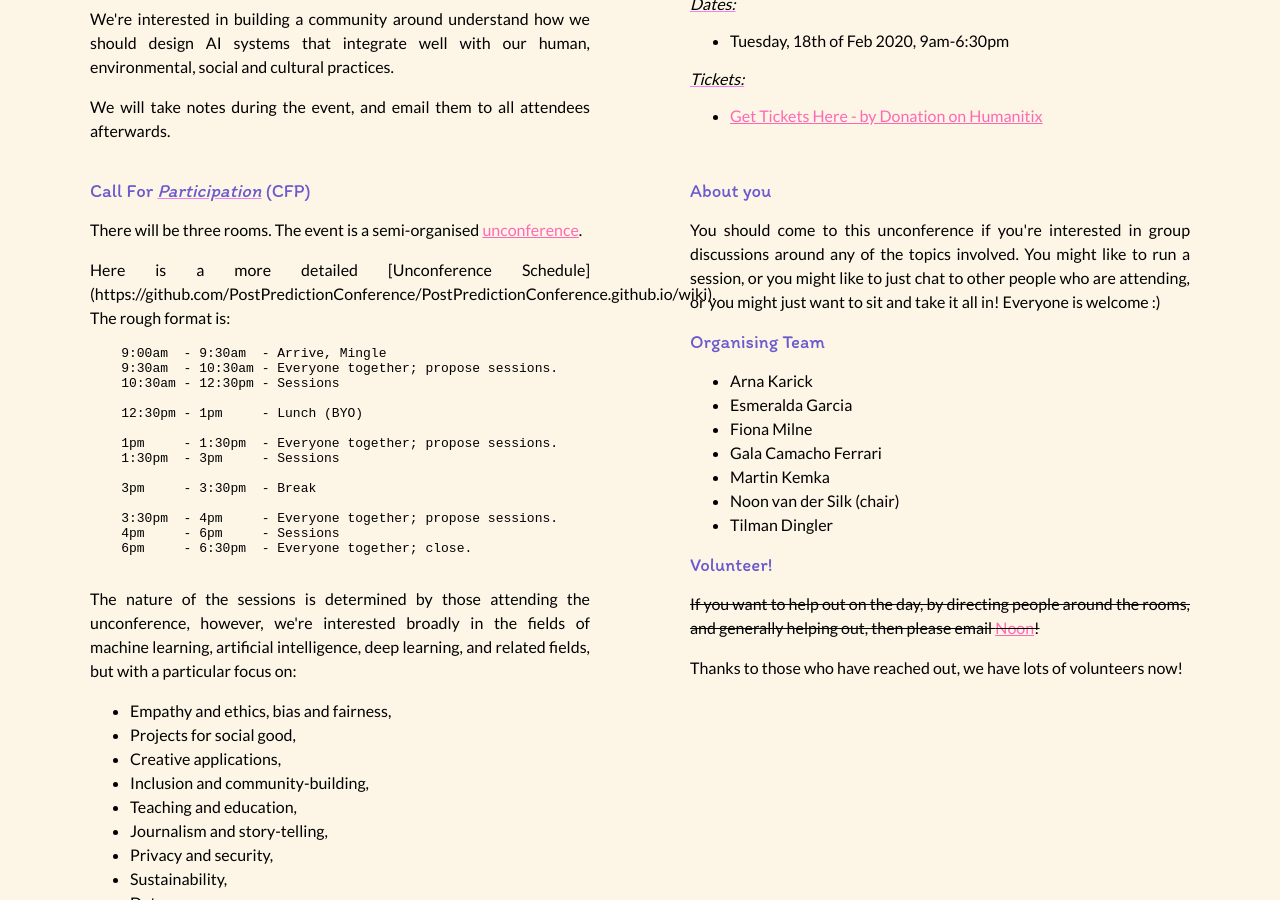
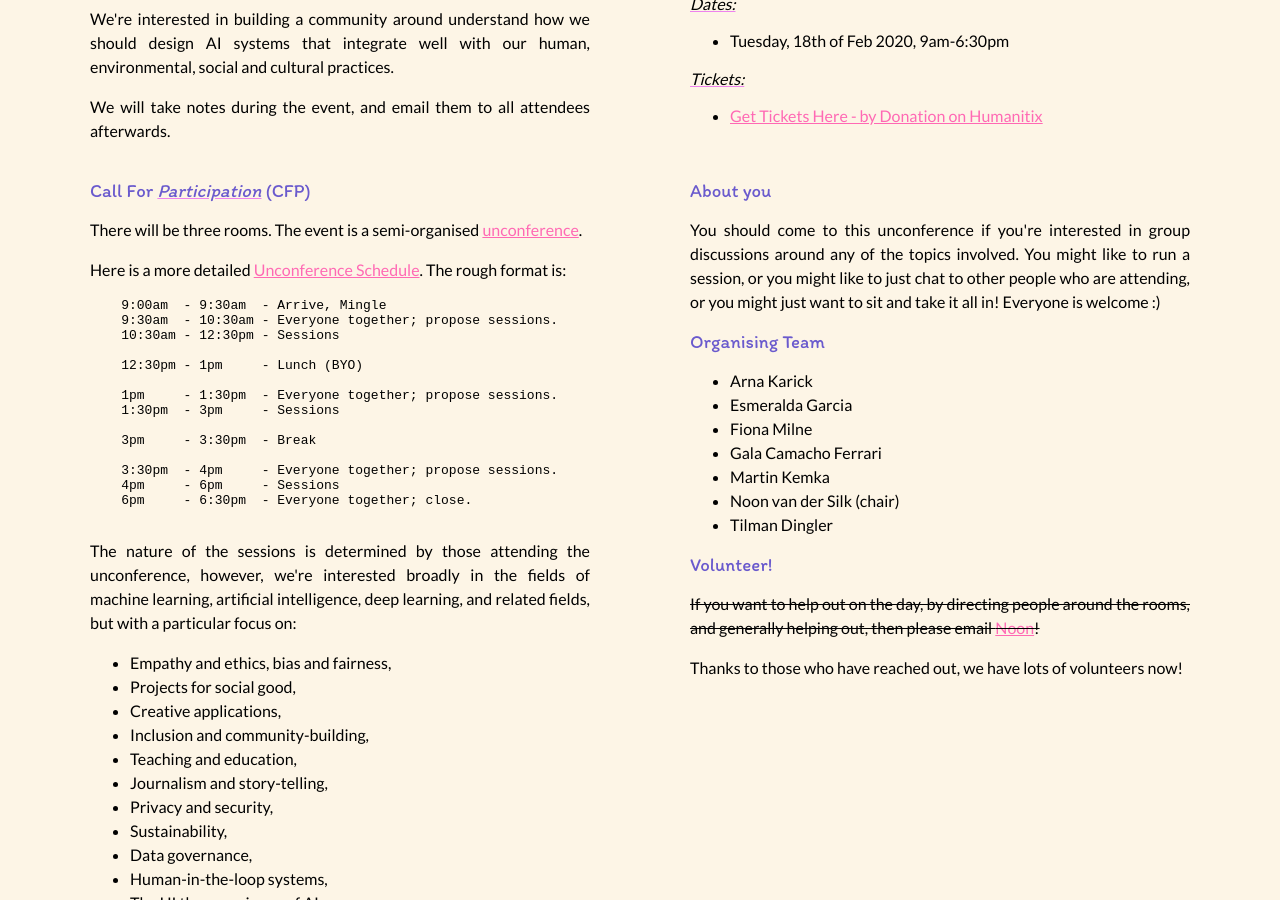
Before and after one commit to PostPredictionConference/PostPredictionConference.github.io, a Jekyll site: the page built from index.md, in a window 1280 px wide and 900 px high, scrolled down 628 px. Built offline with Jekyll 4.4.1, drawn with Linux system fonts in a browser that asks for light colours; part of the change alters nothing that is shown.

Commit message:
not even markdown

```diff
--- a/index.md
+++ b/index.md
@@ -66,10 +66,9 @@ title: Home
   href="https://en.wikipedia.org/wiki/Unconference">unconference</a>.
   </p>
 
-  <p> Here is a more detailed [Unconference
-  Schedule](https://github.com/PostPredictionConference/PostPredictionConference.github.io/wiki).
-  The rough format is:
-  </p>
+  <p> Here is a more detailed <a
+  href="https://github.com/PostPredictionConference/PostPredictionConference.github.io/wiki">Unconference
+  Schedule</a>.  The rough format is: </p>
 
   <pre>
     9:00am  - 9:30am  - Arrive, Mingle
```
